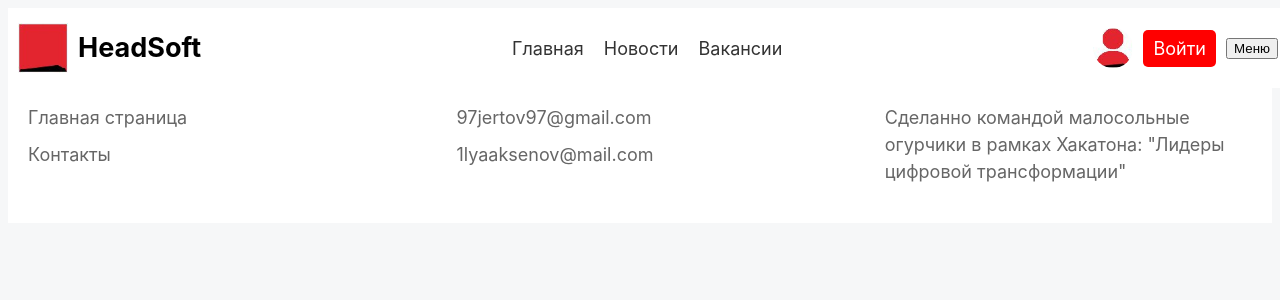
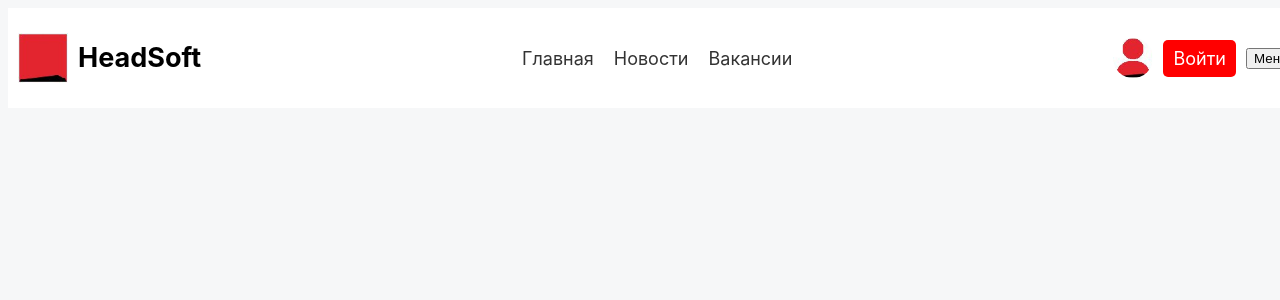
Before and after one commit to Redazey/MoscowHack, a React (Vite) app in the folder frontend/: page / in a window 1280 px wide. Shown: the top 300 px of the page. Built offline with nearby package versions, Linux system fonts and the light colour scheme.

Commit message:
Update/frontend structure

```diff
--- a/frontend/src/App.tsx
+++ b/frontend/src/App.tsx
@@ -1,35 +1,23 @@
-import { useState } from 'react'
-import reactLogo from './assets/react.svg'
-import viteLogo from '/vite.svg'
-import './App.css'
+import React from 'react'
+import Header from "./components/header/Header.tsx";
+import { BrowserRouter, Route, Routes } from 'react-router-dom';
 
 
 function App() {
-  const [count, setCount] = useState(0)
 
   return (
-    <>
-      <div>
-        <a href="https://vitejs.dev" target="_blank">
-          <img src={viteLogo} className="logo" alt="Vite logo" />
-        </a>
-        <a href="https://react.dev" target="_blank">
-          <img src={reactLogo} className="logo react" alt="React logo" />
-        </a>
-      </div>
-      <h1>Vite + React</h1>
-      <div className="card">
-        <button onClick={() => setCount((count) => count + 1)}>
-          count is {count}
-        </button>
-        <p>
-          Edit <code>src/App.tsx</code> and save to test HMR
-        </p>
-      </div>
-      <p className="read-the-docs">
-        Click on the Vite and React logos to learn more
-      </p>
-    </>
+      <>
+          <BrowserRouter>
+              <div>
+                  <main>
+                      <Routes>
+                          <Route path="/" element={<Header />} />
+                          {/* <Route path="/id/:id" element={<Movie />} /> */}
+                      </Routes>
+                  </main>
+              </div>
+          </BrowserRouter>
+      </>
   )
 }
 
--- a/frontend/src/main.tsx
+++ b/frontend/src/main.tsx
@@ -7,7 +7,6 @@ import Header from "./components/header/Header.tsx";
 
 ReactDOM.createRoot(document.getElementById('root')!).render(
   <React.StrictMode>
-      <Header/>
-      <Footer/>
+      <App/>
   </React.StrictMode>,
 )
```
